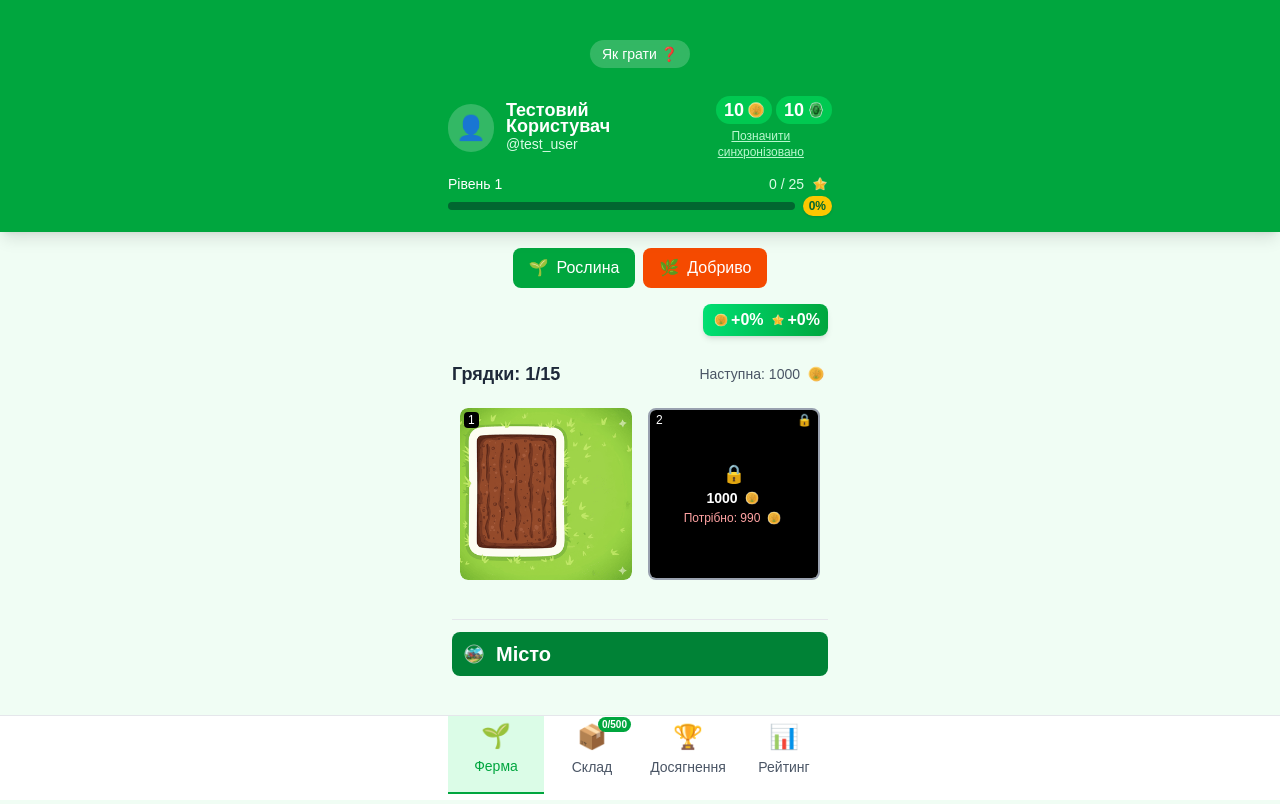
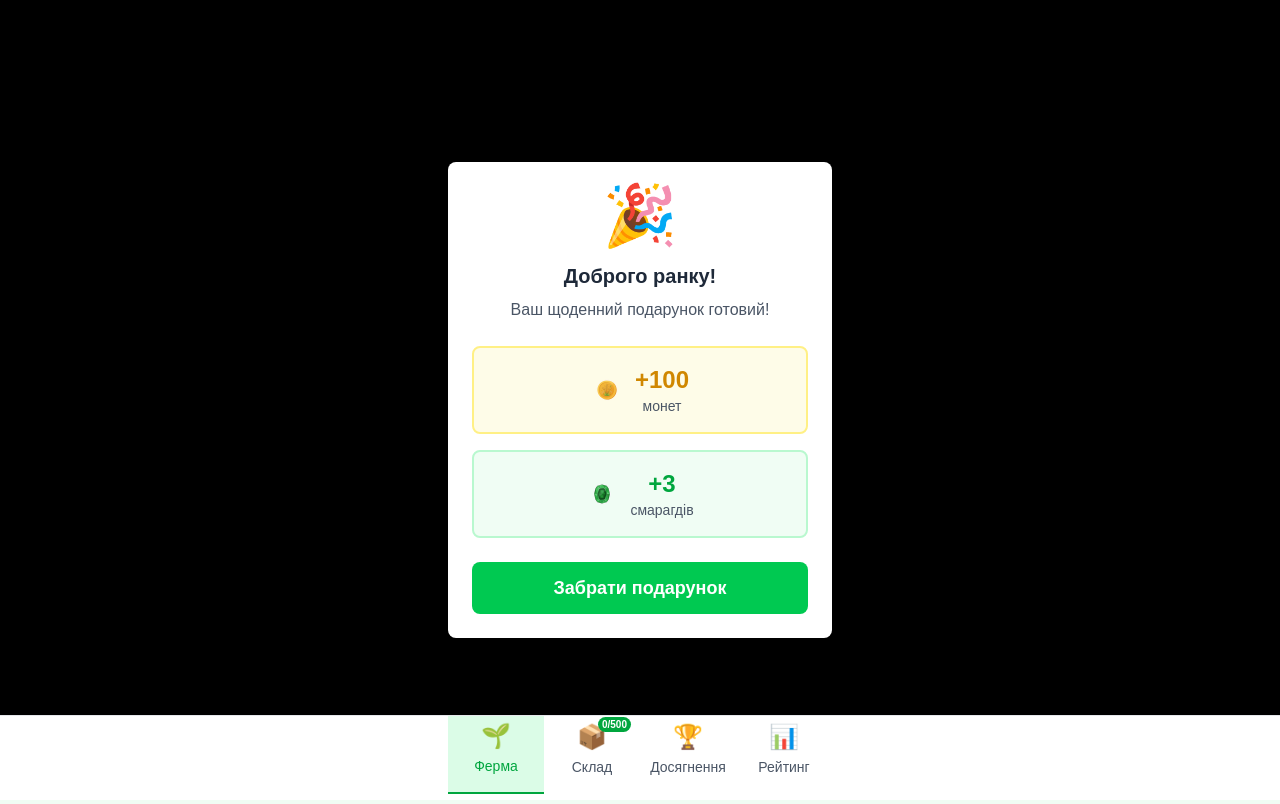
Before and after one commit to duracell27/farmtgvibecoding, a Next.js app: page / in a window 1280 px wide. Built offline with nearby package versions, Linux system fonts and the light colour scheme; no server answers; the database is empty.

Commit message:
add greeting

```diff
--- a/src/components/Farm.tsx
+++ b/src/components/Farm.tsx
@@ -28,6 +28,10 @@ export const Farm = () => {
     clearToast,
     getCoinBonusPercentage,
     getExperienceBonusPercentage,
+    dailyGreetingModal,
+    claimDailyGift,
+    closeDailyGreetingModal,
+    checkDailyGift,
   } = useGameStore();
 
   const [isModalOpen, setIsModalOpen] = useState(false);
@@ -45,6 +49,11 @@ export const Farm = () => {
 
     return () => clearInterval(interval);
   }, []);
+
+  // Check for daily gift on component mount
+  useEffect(() => {
+    checkDailyGift();
+  }, [checkDailyGift]);
 
   const handlePlotClick = (plotId: string) => {
     const plot = farmPlots.find((p) => p.id === plotId);
@@ -714,6 +723,50 @@ export const Farm = () => {
           </div>
         </div>
       )}
+
+      {/* Daily Greeting Modal */}
+      {dailyGreetingModal.isOpen && (
+        <div className="fixed inset-0 bg-black bg-opacity-50 flex items-center justify-center z-50 p-4">
+          <div className="bg-white rounded-lg p-6 max-w-sm w-full">
+            <div className="text-center">
+              <div className="text-6xl mb-4">🎉</div>
+              <h3 className="text-xl font-bold text-gray-800 mb-2">Доброго ранку!</h3>
+              <p className="text-gray-600 mb-6">Ваш щоденний подарунок готовий!</p>
+
+              <div className="space-y-4">
+                <div className="bg-yellow-50 p-4 rounded-lg border-2 border-yellow-200">
+                  <div className="flex items-center justify-center space-x-3">
+                    <Image src="/images/монета.png" alt="Монети" width={32} height={32} className="w-8 h-8 object-contain" />
+                    <div>
+                      <div className="text-2xl font-bold text-yellow-600">+{dailyGreetingModal.giftCoins}</div>
+                      <div className="text-sm text-gray-600">монет</div>
+                    </div>
+                  </div>
+                </div>
+
+                <div className="bg-green-50 p-4 rounded-lg border-2 border-green-200">
+                  <div className="flex items-center justify-center space-x-3">
+                    <Image src="/images/смарагд.png" alt="Смарагди" width={32} height={32} className="w-8 h-8 object-contain" />
+                    <div>
+                      <div className="text-2xl font-bold text-green-600">+{dailyGreetingModal.giftEmeralds}</div>
+                      <div className="text-sm text-gray-600">смарагдів</div>
+                    </div>
+                  </div>
+                </div>
+              </div>
+
+              <div className="mt-6">
+                <button
+                  onClick={claimDailyGift}
+                  className="w-full px-6 py-3 bg-green-500 text-white rounded-lg hover:bg-green-600 transition-colors duration-200 font-semibold text-lg"
+                >
+                  Забрати подарунок
+                </button>
+              </div>
+            </div>
+          </div>
+        </div>
+      )}
     </div>
   );
 };
--- a/src/store/gameStore.ts
+++ b/src/store/gameStore.ts
@@ -425,6 +425,11 @@ export const useGameStore = create<GameState & GameActions>()((set, get) => ({
       reset.setDate(reset.getDate() + 1); // next midnight
       return reset.getTime();
     })(),
+  },
+  dailyGreetingModal: {
+    isOpen: false,
+    giftCoins: 0,
+    giftEmeralds: 0,
   },
 
   // Plant actions
@@ -1457,4 +1462,59 @@ export const useGameStore = create<GameState & GameActions>()((set, get) => ({
       },
     });
   },
+
+  // Daily greeting actions
+  checkDailyGift: () => {
+    const { user } = get();
+    const today = new Date().toISOString().split('T')[0]; // YYYY-MM-DD format
+
+    // Check if user already received gift today
+    if (user.lastDailyGiftDate === today) {
+      return;
+    }
+
+    // Calculate daily gift
+    const giftCoins = Math.max(user.level * 100, Math.floor(user.coins * 0.01));
+    const giftEmeralds = 3;
+
+    // Show greeting modal
+    set({
+      dailyGreetingModal: {
+        isOpen: true,
+        giftCoins,
+        giftEmeralds,
+      },
+    });
+  },
+
+  claimDailyGift: () => {
+    const { user, dailyGreetingModal } = get();
+    const today = new Date().toISOString().split('T')[0];
+
+    if (dailyGreetingModal.isOpen) {
+      set({
+        user: {
+          ...user,
+          coins: user.coins + dailyGreetingModal.giftCoins,
+          emeralds: user.emeralds + dailyGreetingModal.giftEmeralds,
+          lastDailyGiftDate: today,
+        },
+        dailyGreetingModal: {
+          isOpen: false,
+          giftCoins: 0,
+          giftEmeralds: 0,
+        },
+      });
+    }
+  },
+
+  closeDailyGreetingModal: () => {
+    set({
+      dailyGreetingModal: {
+        isOpen: false,
+        giftCoins: 0,
+        giftEmeralds: 0,
+      },
+    });
+  },
 }));
--- a/src/types/game.ts
+++ b/src/types/game.ts
@@ -72,6 +72,7 @@ export interface User {
   totalHarvests: number;
   totalWaterings: number;
   totalFertilizers: number;
+  lastDailyGiftDate?: string; // YYYY-MM-DD format
 }
 
 export type RatingType = 'level' | 'harvests' | 'clicks';
@@ -128,6 +129,12 @@ export interface GameState {
   exchange: {
     usedToday: number; // emeralds exchanged today
     resetAt: number;   // timestamp for next reset (midnight)
+  };
+  // Daily greeting modal
+  dailyGreetingModal: {
+    isOpen: boolean;
+    giftCoins: number;
+    giftEmeralds: number;
   };
 }
 
@@ -198,4 +205,9 @@ export interface GameActions {
   getExperienceBonusPercentage: () => number;
   calculateBonusCoins: (baseCoins: number) => number;
   calculateBonusExperience: (baseExperience: number) => number;
+
+  // Daily greeting actions
+  checkDailyGift: () => void;
+  claimDailyGift: () => void;
+  closeDailyGreetingModal: () => void;
 }
```
